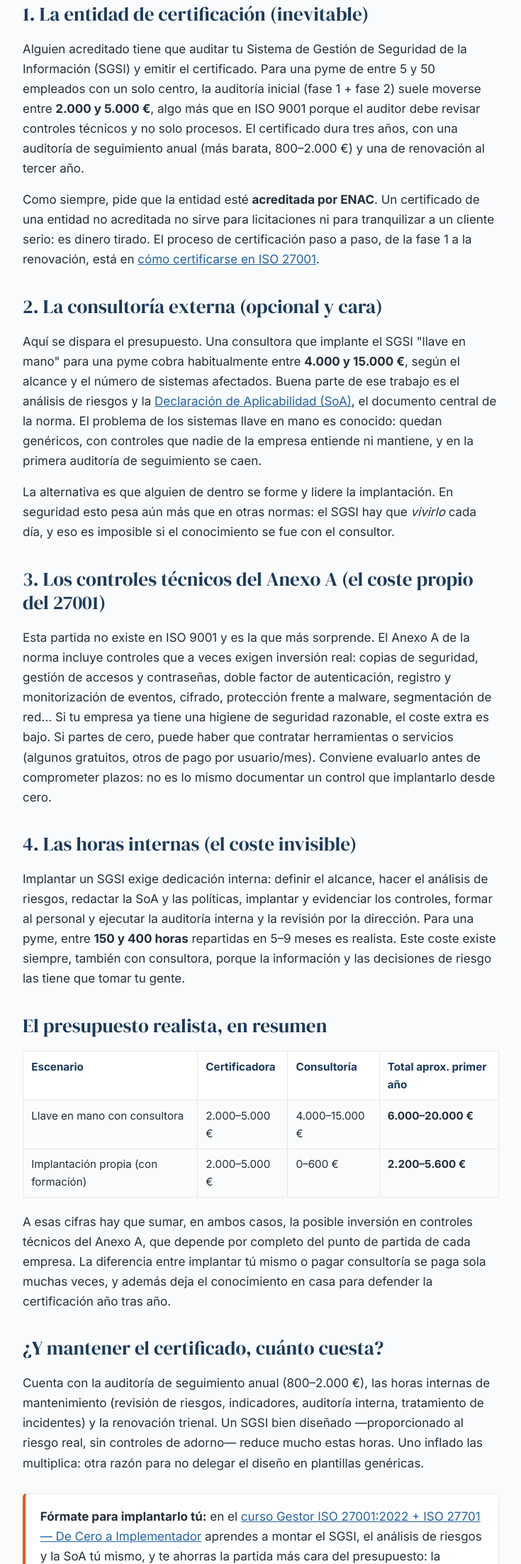
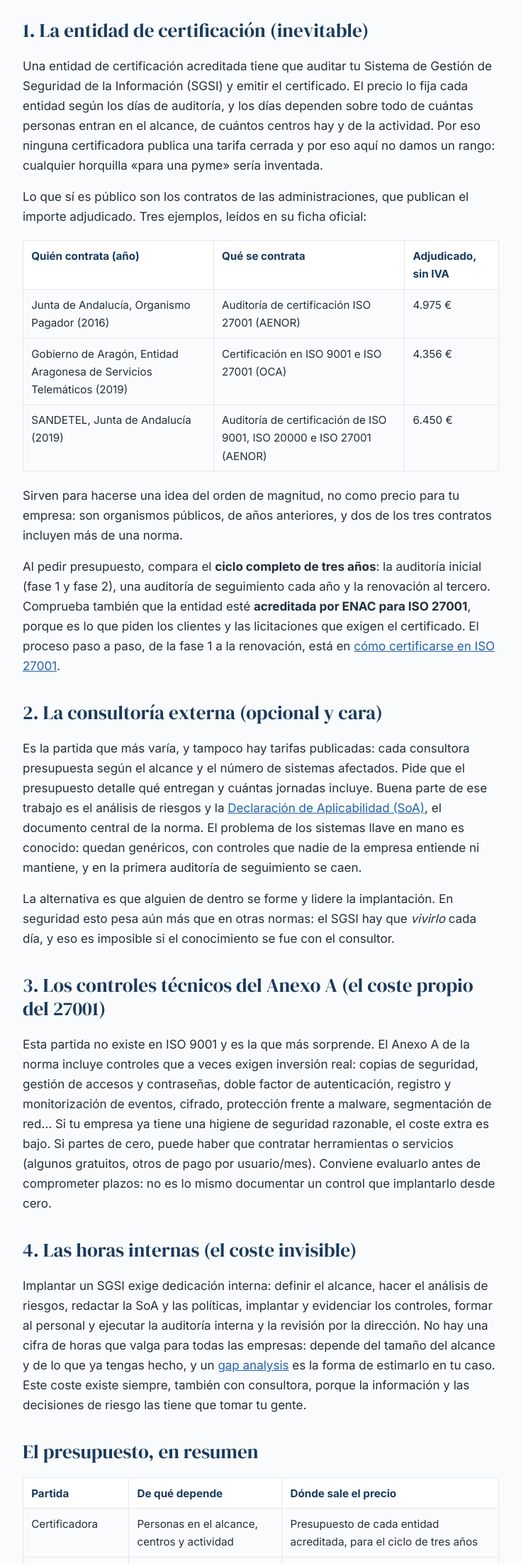
Before and after one commit to groguer1/academia-iso-web, a plain HTML site: page blog/cuanto-cuesta-certificarse-iso-27001/index.html in a window 1280 px wide. Shown: the part 597-2800 px from the top of the page at 71% size, without its empty margins (272-1007 px from the left). Drawn offline with Linux system fonts and the light colour scheme.

Commit message:
Coste de certificarse en ISO 27001: fuera los rangos sin fuente (certificadora 2.000-5.000 €, seguimiento 800-2.000 €, consultoría 4.000-15.000 €, 150-400 horas, tabla de totales). En su lugar, qué determina cada partida y tres contratos públicos reales leídos en su ficha oficial: Junta de Andalucía 2016 (4.975 €, solo 27001), Gobierno de Aragón 2019 (4.356 €, 9001+27001) y SANDETEL 2019 (6.450 €, 9001+20000+27001). Title sin «Precios 2026»
Co-Authored-By: Claude Opus 5.5 <noreply@anthropic.com>

```diff
--- a/blog/cuanto-cuesta-certificarse-iso-27001/index.html
+++ b/blog/cuanto-cuesta-certificarse-iso-27001/index.html
@@ -6,19 +6,19 @@
 <script>window.dataLayer=window.dataLayer||[];function gtag(){dataLayer.push(arguments);}gtag('js',new Date());gtag('config','G-KHQ990S1DG');</script>
 <meta charset="utf-8">
 <meta name="viewport" content="width=device-width, initial-scale=1">
-<title>Cuánto cuesta certificarse en ISO 27001 — Precios 2026</title>
-<meta name="description" content="Desglose real del coste de certificarse en ISO 27001 en España: certificadora, consultoría, controles del Anexo A y horas internas, y cómo reducirlo.">
+<title>Cuánto cuesta certificarse en ISO 27001 en España</title>
+<meta name="description" content="Qué se paga para certificarse en ISO 27001 en España: certificadora, consultoría, controles del Anexo A y horas internas, con tres contratos públicos reales como referencia.">
 <link rel="canonical" href="https://cursosiso.com/blog/cuanto-cuesta-certificarse-iso-27001/">
 <link rel="icon" type="image/svg+xml" href="https://cursosiso.com/favicon.svg">
 <meta property="og:type" content="website">
 <meta property="og:site_name" content="Academia ISO">
-<meta property="og:title" content="Cuánto cuesta certificarse en ISO 27001 — Precios 2026">
-<meta property="og:description" content="Desglose real del coste de certificarse en ISO 27001 en España: certificadora, consultoría, controles del Anexo A y horas internas, y cómo reducirlo.">
+<meta property="og:title" content="Cuánto cuesta certificarse en ISO 27001 en España">
+<meta property="og:description" content="Qué se paga para certificarse en ISO 27001 en España: certificadora, consultoría, controles del Anexo A y horas internas, con tres contratos públicos reales como referencia.">
 <meta property="og:url" content="https://cursosiso.com/blog/cuanto-cuesta-certificarse-iso-27001/">
 <meta property="og:image" content="https://cursosiso.com/assets/og/iso-27001.svg">
 <meta name="twitter:card" content="summary_large_image">
-<meta name="twitter:title" content="Cuánto cuesta certificarse en ISO 27001 — Precios 2026">
-<meta name="twitter:description" content="Desglose real del coste de certificarse en ISO 27001 en España: certificadora, consultoría, controles del Anexo A y horas internas, y cómo reducirlo.">
+<meta name="twitter:title" content="Cuánto cuesta certificarse en ISO 27001 en España">
+<meta name="twitter:description" content="Qué se paga para certificarse en ISO 27001 en España: certificadora, consultoría, controles del Anexo A y horas internas, con tres contratos públicos reales como referencia.">
 <meta name="twitter:image" content="https://cursosiso.com/assets/og/iso-27001.svg">
 <link rel="preconnect" href="https://fonts.googleapis.com"><link rel="preconnect" href="https://fonts.gstatic.com" crossorigin><link href="https://fonts.googleapis.com/css2?family=DM+Serif+Display&family=Inter:wght@400;600;700&display=swap" rel="stylesheet">
 <style>
@@ -60,7 +60,7 @@ article.post th,article.post td{border:1px solid var(--linea);padding:.55rem .7r
 article.post th{background:#fff;color:var(--azul)}
 .aviso-curso{background:#fff;border:1px solid var(--linea);border-left:4px solid var(--acento);border-radius:6px;padding:1.1rem 1.3rem;margin:1.8rem 0}
 </style>
-<script type="application/ld+json">{"@context": "https://schema.org", "@type": "Article", "headline": "¿Cuánto cuesta certificarse en ISO 27001? Precios reales en España", "description": "Desglose real del coste de certificarse en ISO 27001 en España: certificadora, consultoría, controles del Anexo A y horas internas, y cómo reducirlo.", "inLanguage": "es", "author": {"@type": "Organization", "name": "Academia ISO"}, "publisher": {"@type": "Organization", "name": "Academia ISO", "url": "https://cursosiso.com/"}, "datePublished": "2026-07-13", "dateModified": "2026-07-13", "image": "https://cursosiso.com/assets/og/iso-27001.svg", "mainEntityOfPage": "https://cursosiso.com/blog/cuanto-cuesta-certificarse-iso-27001/"}</script>
+<script type="application/ld+json">{"@context": "https://schema.org", "@type": "Article", "headline": "¿Cuánto cuesta certificarse en ISO 27001? Precios reales en España", "description": "Qué se paga para certificarse en ISO 27001 en España: certificadora, consultoría, controles del Anexo A y horas internas, con tres contratos públicos reales como referencia.", "inLanguage": "es", "author": {"@type": "Organization", "name": "Academia ISO"}, "publisher": {"@type": "Organization", "name": "Academia ISO", "url": "https://cursosiso.com/"}, "datePublished": "2026-07-13", "dateModified": "2026-11-27", "image": "https://cursosiso.com/assets/og/iso-27001.svg", "mainEntityOfPage": "https://cursosiso.com/blog/cuanto-cuesta-certificarse-iso-27001/"}</script>
 <script type="application/ld+json">{"@context": "https://schema.org", "@type": "BreadcrumbList", "itemListElement": [{"@type": "ListItem", "position": 1, "name": "Inicio", "item": "https://cursosiso.com/"}, {"@type": "ListItem", "position": 2, "name": "Blog", "item": "https://cursosiso.com/blog/"}, {"@type": "ListItem", "position": 3, "name": "¿Cuánto cuesta certificarse en ISO 27001? Precios reales en España", "item": "https://cursosiso.com/blog/cuanto-cuesta-certificarse-iso-27001/"}]}</script>
 </head>
 <body>
@@ -69,34 +69,44 @@ article.post th{background:#fff;color:var(--azul)}
 <article class="post">
 <div class="breadcrumb"><ol><li><a href="../../">Inicio</a></li><li><a href="../">Blog</a></li><li aria-current="page">Seguridad de la información</li></ol></div>
 <h1>¿Cuánto cuesta certificarse en ISO 27001? Precios reales en España</h1>
-<p class="meta">Academia ISO · 13 de julio de 2026 · Seguridad de la información</p>
+<p class="meta">Academia ISO · 13 de julio de 2026, actualizado el 27 de noviembre de 2026 · Seguridad de la información</p>
 
 <p>Cada vez más clientes —sobre todo administraciones públicas y grandes empresas— exigen la ISO 27001 como requisito para trabajar con ellos. Si el cliente es una administración, conviene comprobar antes qué te está pidiendo exactamente, porque el ENS es otro marco de naturaleza distinta y el presupuesto no es el mismo: lo tienes en <a href="../iso-27001-vs-ens/">ISO 27001 vs ENS, diferencias y cuál necesitas</a>. Y la primera pregunta del responsable de turno es siempre la misma: ¿cuánto me va a costar esto? La respuesta honesta es que la certificación en seguridad de la información tiene <strong>cuatro partidas de coste</strong>, una más que en calidad o medio ambiente, y conviene conocerlas todas antes de pedir presupuesto.</p>
 
 <h2>1. La entidad de certificación (inevitable)</h2>
-<p>Alguien acreditado tiene que auditar tu Sistema de Gestión de Seguridad de la Información (SGSI) y emitir el certificado. Para una pyme de entre 5 y 50 empleados con un solo centro, la auditoría inicial (fase 1 + fase 2) suele moverse entre <strong>2.000 y 5.000 €</strong>, algo más que en ISO 9001 porque el auditor debe revisar controles técnicos y no solo procesos. El certificado dura tres años, con una auditoría de seguimiento anual (más barata, 800–2.000 €) y una de renovación al tercer año.</p>
-<p>Como siempre, pide que la entidad esté <strong>acreditada por ENAC</strong>. Un certificado de una entidad no acreditada no sirve para licitaciones ni para tranquilizar a un cliente serio: es dinero tirado. El proceso de certificación paso a paso, de la fase 1 a la renovación, está en <a href="../como-certificarse-iso-27001/">cómo certificarse en ISO 27001</a>.</p>
+<p>Una entidad de certificación acreditada tiene que auditar tu Sistema de Gestión de Seguridad de la Información (SGSI) y emitir el certificado. El precio lo fija cada entidad según los días de auditoría, y los días dependen sobre todo de cuántas personas entran en el alcance, de cuántos centros hay y de la actividad. Por eso ninguna certificadora publica una tarifa cerrada y por eso aquí no damos un rango: cualquier horquilla «para una pyme» sería inventada.</p>
+<p>Lo que sí es público son los contratos de las administraciones, que publican el importe adjudicado. Tres ejemplos, leídos en su ficha oficial:</p>
+<table>
+<tr><th>Quién contrata (año)</th><th>Qué se contrata</th><th>Adjudicado, sin IVA</th></tr>
+<tr><td>Junta de Andalucía, Organismo Pagador (2016)</td><td>Auditoría de certificación ISO 27001 (AENOR)</td><td>4.975 €</td></tr>
+<tr><td>Gobierno de Aragón, Entidad Aragonesa de Servicios Telemáticos (2019)</td><td>Certificación en ISO 9001 e ISO 27001 (OCA)</td><td>4.356 €</td></tr>
+<tr><td>SANDETEL, Junta de Andalucía (2019)</td><td>Auditoría de certificación de ISO 9001, ISO 20000 e ISO 27001 (AENOR)</td><td>6.450 €</td></tr>
+</table>
+<p>Sirven para hacerse una idea del orden de magnitud, no como precio para tu empresa: son organismos públicos, de años anteriores, y dos de los tres contratos incluyen más de una norma.</p>
+<p>Al pedir presupuesto, compara el <strong>ciclo completo de tres años</strong>: la auditoría inicial (fase 1 y fase 2), una auditoría de seguimiento cada año y la renovación al tercero. Comprueba también que la entidad esté <strong>acreditada por ENAC para ISO 27001</strong>, porque es lo que piden los clientes y las licitaciones que exigen el certificado. El proceso paso a paso, de la fase 1 a la renovación, está en <a href="../como-certificarse-iso-27001/">cómo certificarse en ISO 27001</a>.</p>
 
 <h2>2. La consultoría externa (opcional y cara)</h2>
-<p>Aquí se dispara el presupuesto. Una consultora que implante el SGSI "llave en mano" para una pyme cobra habitualmente entre <strong>4.000 y 15.000 €</strong>, según el alcance y el número de sistemas afectados. Buena parte de ese trabajo es el análisis de riesgos y la <a href="../declaracion-de-aplicabilidad-soa-iso-27001/">Declaración de Aplicabilidad (SoA)</a>, el documento central de la norma. El problema de los sistemas llave en mano es conocido: quedan genéricos, con controles que nadie de la empresa entiende ni mantiene, y en la primera auditoría de seguimiento se caen.</p>
+<p>Es la partida que más varía, y tampoco hay tarifas publicadas: cada consultora presupuesta según el alcance y el número de sistemas afectados. Pide que el presupuesto detalle qué entregan y cuántas jornadas incluye. Buena parte de ese trabajo es el análisis de riesgos y la <a href="../declaracion-de-aplicabilidad-soa-iso-27001/">Declaración de Aplicabilidad (SoA)</a>, el documento central de la norma. El problema de los sistemas llave en mano es conocido: quedan genéricos, con controles que nadie de la empresa entiende ni mantiene, y en la primera auditoría de seguimiento se caen.</p>
 <p>La alternativa es que alguien de dentro se forme y lidere la implantación. En seguridad esto pesa aún más que en otras normas: el SGSI hay que <em>vivirlo</em> cada día, y eso es imposible si el conocimiento se fue con el consultor.</p>
 
 <h2>3. Los controles técnicos del Anexo A (el coste propio del 27001)</h2>
 <p>Esta partida no existe en ISO 9001 y es la que más sorprende. El Anexo A de la norma incluye controles que a veces exigen inversión real: copias de seguridad, gestión de accesos y contraseñas, doble factor de autenticación, registro y monitorización de eventos, cifrado, protección frente a malware, segmentación de red… Si tu empresa ya tiene una higiene de seguridad razonable, el coste extra es bajo. Si partes de cero, puede haber que contratar herramientas o servicios (algunos gratuitos, otros de pago por usuario/mes). Conviene evaluarlo antes de comprometer plazos: no es lo mismo documentar un control que implantarlo desde cero.</p>
 
 <h2>4. Las horas internas (el coste invisible)</h2>
-<p>Implantar un SGSI exige dedicación interna: definir el alcance, hacer el análisis de riesgos, redactar la SoA y las políticas, implantar y evidenciar los controles, formar al personal y ejecutar la auditoría interna y la revisión por la dirección. Para una pyme, entre <strong>150 y 400 horas</strong> repartidas en 5–9 meses es realista. Este coste existe siempre, también con consultora, porque la información y las decisiones de riesgo las tiene que tomar tu gente.</p>
+<p>Implantar un SGSI exige dedicación interna: definir el alcance, hacer el análisis de riesgos, redactar la SoA y las políticas, implantar y evidenciar los controles, formar al personal y ejecutar la auditoría interna y la revisión por la dirección. No hay una cifra de horas que valga para todas las empresas: depende del tamaño del alcance y de lo que ya tengas hecho, y un <a href="../gap-analysis-iso-27001/">gap analysis</a> es la forma de estimarlo en tu caso. Este coste existe siempre, también con consultora, porque la información y las decisiones de riesgo las tiene que tomar tu gente.</p>
 
-<h2>El presupuesto realista, en resumen</h2>
+<h2>El presupuesto, en resumen</h2>
 <table>
-<tr><th>Escenario</th><th>Certificadora</th><th>Consultoría</th><th>Total aprox. primer año</th></tr>
-<tr><td>Llave en mano con consultora</td><td>2.000–5.000 €</td><td>4.000–15.000 €</td><td><strong>6.000–20.000 €</strong></td></tr>
-<tr><td>Implantación propia (con formación)</td><td>2.000–5.000 €</td><td>0–600 €</td><td><strong>2.200–5.600 €</strong></td></tr>
+<tr><th>Partida</th><th>De qué depende</th><th>Dónde sale el precio</th></tr>
+<tr><td>Certificadora</td><td>Personas en el alcance, centros y actividad</td><td>Presupuesto de cada entidad acreditada, para el ciclo de tres años</td></tr>
+<tr><td>Consultoría (opcional)</td><td>Alcance y sistemas afectados</td><td>Presupuesto de cada consultora</td></tr>
+<tr><td>Controles del Anexo A</td><td>Lo que ya tengas implantado</td><td>Las herramientas o servicios que te falten</td></tr>
+<tr><td>Horas internas</td><td>Tamaño del alcance y punto de partida</td><td>Tu gap analysis</td></tr>
 </table>
-<p>A esas cifras hay que sumar, en ambos casos, la posible inversión en controles técnicos del Anexo A, que depende por completo del punto de partida de cada empresa. La diferencia entre implantar tú mismo o pagar consultoría se paga sola muchas veces, y además deja el conocimiento en casa para defender la certificación año tras año.</p>
+<p>Si implantas tú mismo, la consultoría se sustituye por formación: el curso de este sitio cuesta 435,60 € con IVA. Y en los dos casos hay que sumar la inversión en controles técnicos del Anexo A, que depende de tu punto de partida.</p>
 
 <h2>¿Y mantener el certificado, cuánto cuesta?</h2>
-<p>Cuenta con la auditoría de seguimiento anual (800–2.000 €), las horas internas de mantenimiento (revisión de riesgos, indicadores, auditoría interna, tratamiento de incidentes) y la renovación trienal. Un SGSI bien diseñado —proporcionado al riesgo real, sin controles de adorno— reduce mucho estas horas. Uno inflado las multiplica: otra razón para no delegar el diseño en plantillas genéricas.</p>
+<p>Cuenta con la auditoría de seguimiento anual, que es más corta que la inicial, las horas internas de mantenimiento (revisión de riesgos, indicadores, auditoría interna, tratamiento de incidentes) y la renovación trienal. Un SGSI bien diseñado —proporcionado al riesgo real, sin controles de adorno— reduce mucho estas horas. Uno inflado las multiplica: otra razón para no delegar el diseño en plantillas genéricas.</p>
 
 <div class="aviso-curso"><p style="margin:0"><strong>Fórmate para implantarlo tú:</strong> en el <a href="../../curso-iso-27001/">curso Gestor ISO 27001:2022 + ISO 27701 — De Cero a Implementador</a> aprendes a montar el SGSI, el análisis de riesgos y la SoA tú mismo, y te ahorras la partida más cara del presupuesto: la consultoría externa.</p></div>
 </article>
```
